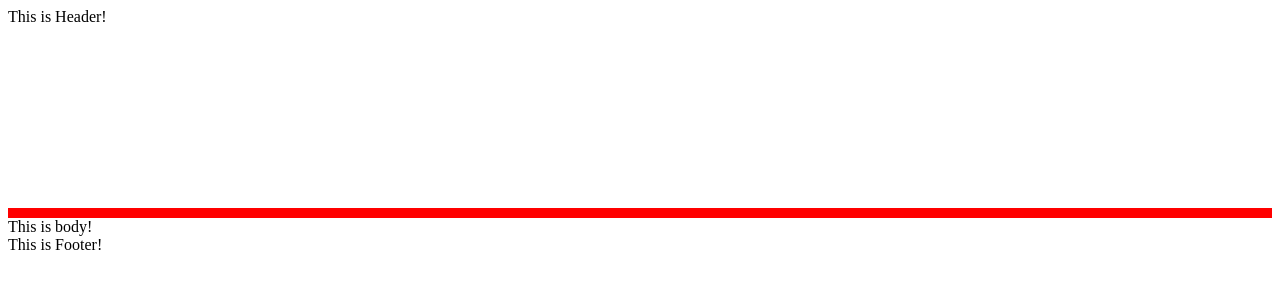
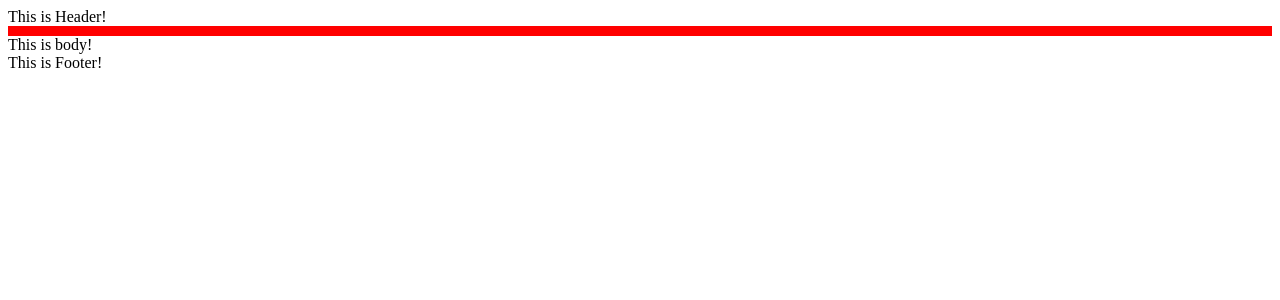
Before and after one commit to answer518/react-optimize-best-practices, a React app: page / in a window 1280 px wide. Shown: the top 300 px of the page. Built offline with nearby package versions, Linux system fonts and the light colour scheme.

Commit message:
修改样式

```diff
--- a/src/components/Header.css
+++ b/src/components/Header.css
@@ -1,4 +1,3 @@
 header {
-    height: 200px;
     border-bottom: 10px solid red;
 }
```
